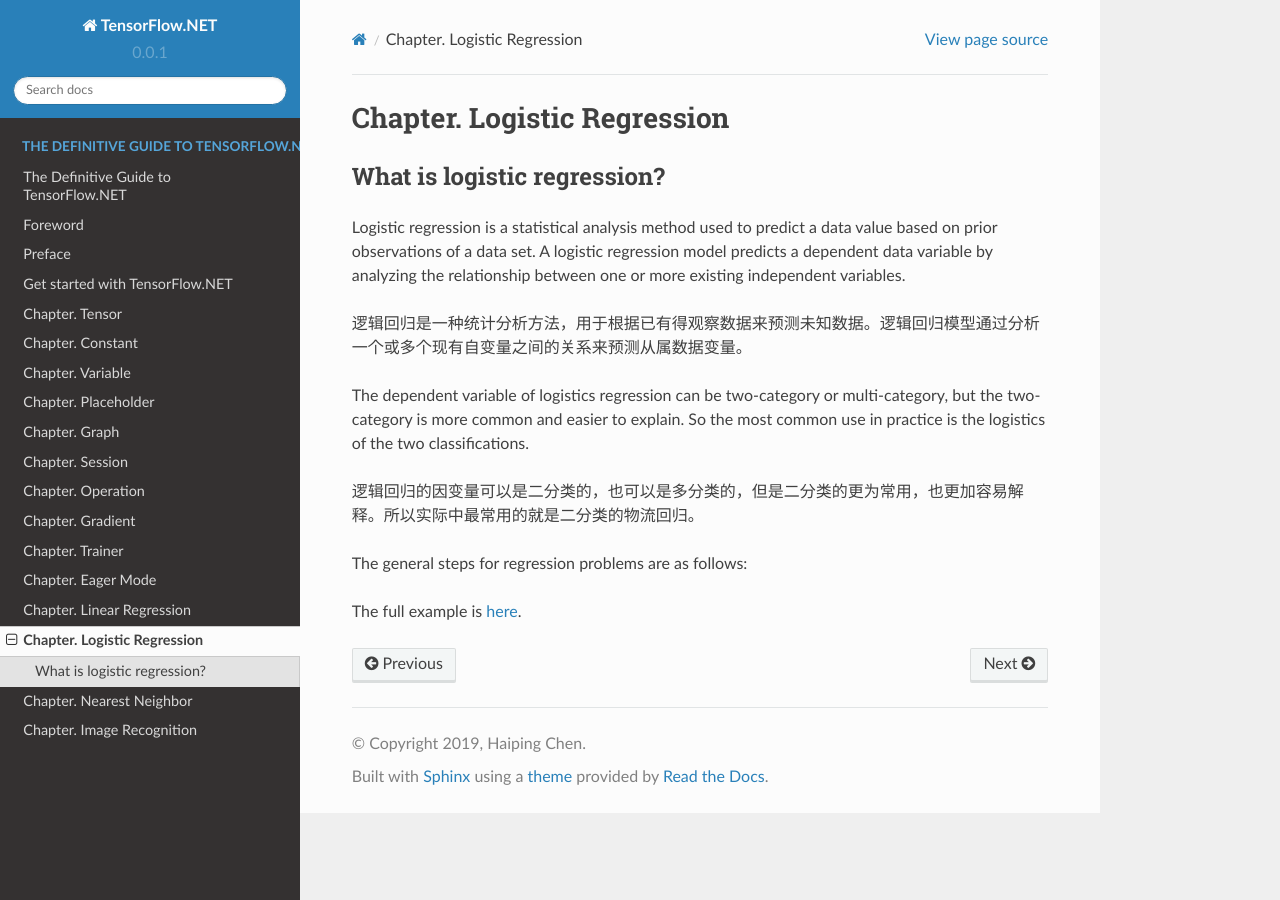
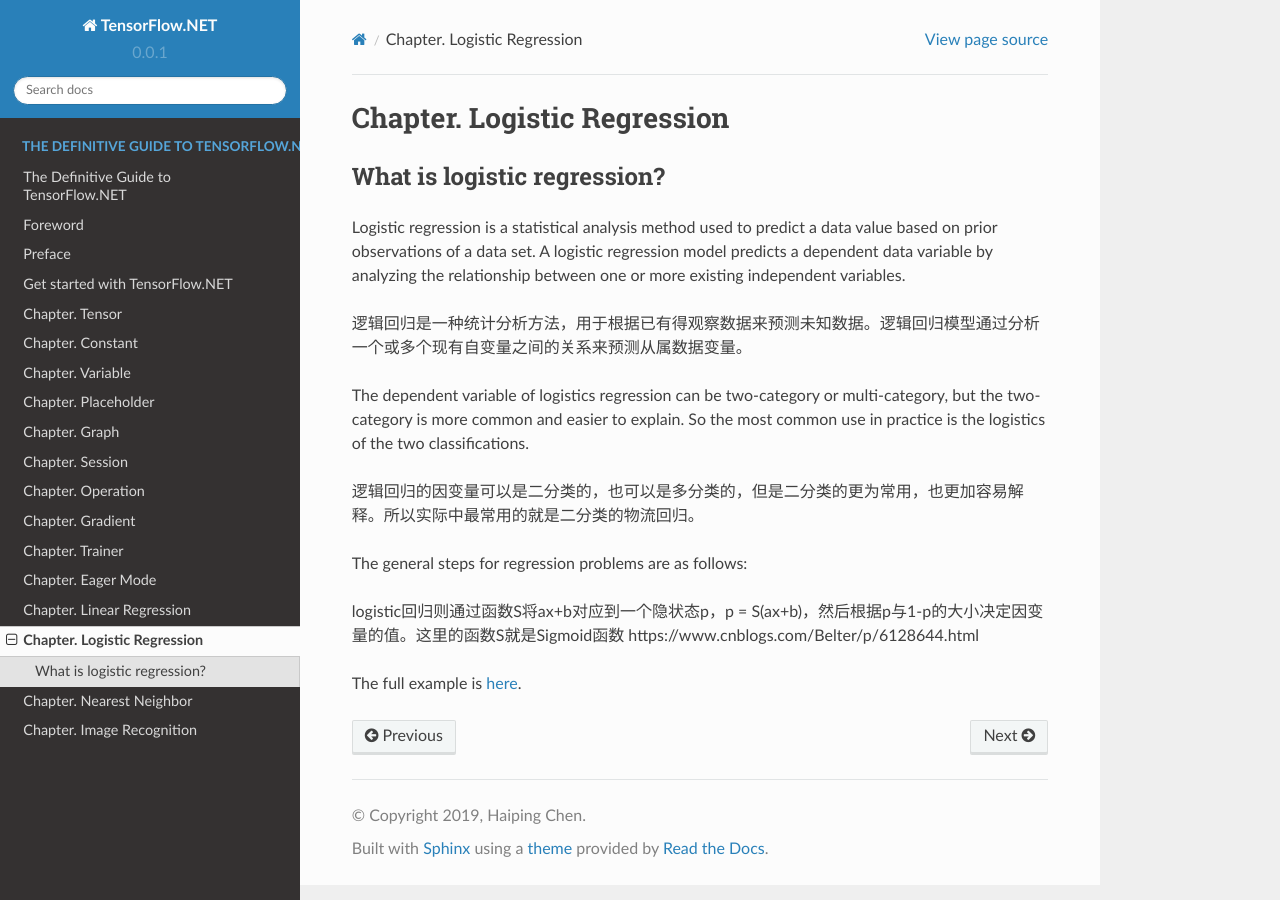
Before and after one commit to SciSharp/TensorFlow.NET, a Sphinx documentation site: the page built from docs/source/LogisticRegression.md, in a window 1280 px wide. Built offline with Sphinx 7.4.7 and the Read the Docs theme 2.0.0, drawn with Linux system fonts in a browser that asks for light colours.

Commit message:
Update LogisticRegression.md

```diff
--- a/docs/source/LogisticRegression.md
+++ b/docs/source/LogisticRegression.md
@@ -13,4 +13,7 @@ The dependent variable of logistics regression can be two-category or multi-cate
 The general steps for regression problems are as follows:
 
 
+logistic回归则通过函数S将ax+b对应到一个隐状态p，p = S(ax+b)，然后根据p与1-p的大小决定因变量的值。这里的函数S就是Sigmoid函数
+https://www.cnblogs.com/Belter/p/6128644.html
+
 The full example is [here](https://github.com/SciSharp/TensorFlow.NET/blob/master/test/TensorFlowNET.Examples/LogisticRegression.cs).
```
